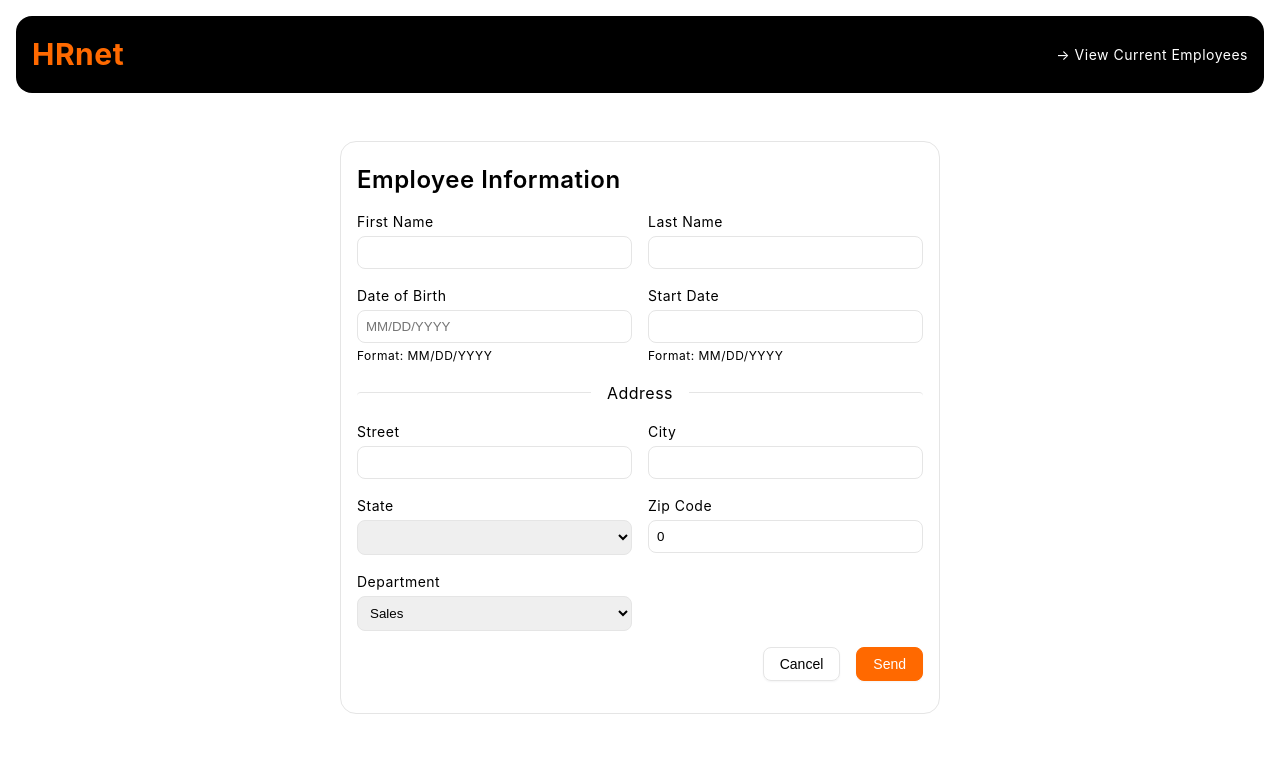
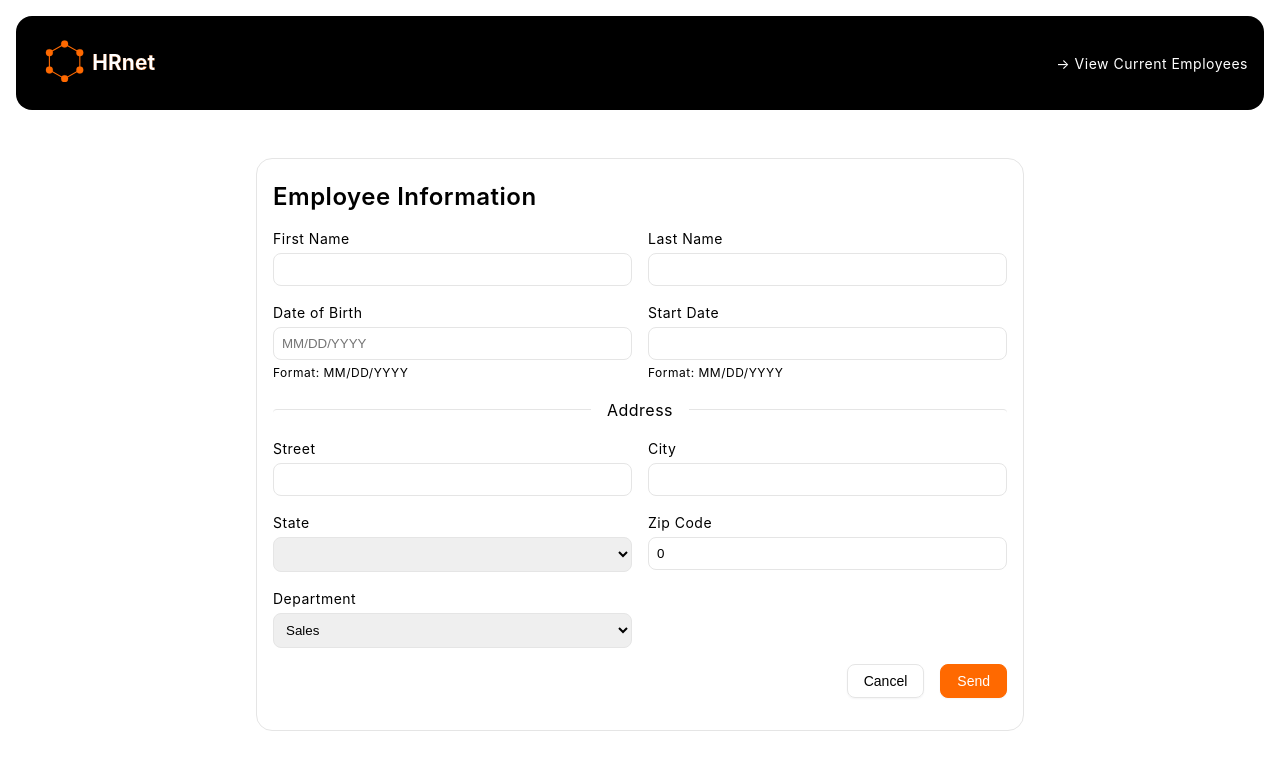
Before and after one commit to lanageuse/projet-15-HRNet, a React (Vite) app: page / in a window 1280 px wide. Shown: the top 770 px of the page. Built offline with nearby package versions, Linux system fonts and the light colour scheme.

Commit message:
feat: mise à jour du logo et ajustement des styles

```diff
--- a/src/components/form/form.module.css
+++ b/src/components/form/form.module.css
@@ -5,7 +5,7 @@
   padding: var(--HR-space-8);
 }
 .formContainer form {
-  min-width: 600px;
+  min-width: var(--HR-container-md);
   background-color: var(--card);
   border: 1px solid var(--border);
   border-radius: var(--HR-radius-lg);
--- a/src/components/header/Header.tsx
+++ b/src/components/header/Header.tsx
@@ -6,7 +6,34 @@ export const Header = () => {
     <header>
       <nav className={style.nav}>
         <Link to="/" className={style.logo}>
-          HRnet
+          <svg
+            xmlns="http://www.w3.org/2000/svg"
+            viewBox="100 -35 620 230"
+            width="200px"
+            height="50px"
+          >
+            <polygon
+              points="100,20 170,60 170,140 100,180 30,140 30,60"
+              fill="none"
+              stroke-width="5"
+            />
+            <circle cx="100" cy="20" r="16" />
+            <circle cx="170" cy="60" r="16" />
+            <circle cx="170" cy="140" r="16" />
+            <circle cx="100" cy="180" r="16" />
+            <circle cx="30" cy="140" r="16" />
+            <circle cx="30" cy="60" r="16" />
+            <text
+              x="60%"
+              y="50%"
+              text-anchor="middle"
+              dominant-baseline="middle"
+              fontSize="6rem"
+              fill="white"
+            >
+              HRnet
+            </text>
+          </svg>
         </Link>
         <Link to="/employees" className={style.link}>
           → View Current Employees
--- a/src/components/header/header.module.css
+++ b/src/components/header/header.module.css
@@ -13,6 +13,8 @@
     font-weight: var(--HR-font-bold);
     color: var(--primary);
     text-decoration: none;
+    fill: var(--primary);
+    stroke: var(--primary);
 }
 .nav .link{
     color: white;
--- a/src/styles/index.css
+++ b/src/styles/index.css
@@ -29,7 +29,7 @@
   --accent: oklch(0.967 0.001 286.375);
   --accent-foreground: oklch(0.21 0.006 285.885);
   --border: #e5e5e5;
-  --ring: oklch(70.2% 0.183 293.541);
+  --ring: oklch(0.705 0.213 47.6 / 62.54%);
 
   /* Font sizes */
   --HR-text-xs: 0.75rem; /* 12px */
```
